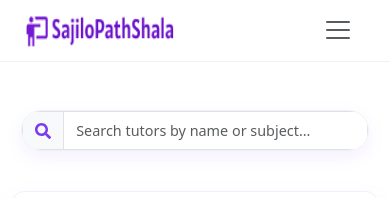
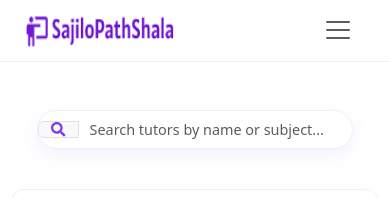
Before and after one commit to pratyush109/SajiloPathShala, a React (Vite) app in the folder client/: page /browser in a window 390 px wide. Shown: the top 198 px of the page. Built offline with nearby package versions, Linux system fonts and the light colour scheme; no server answers; sample sign-in values are in the browser's storage.

Commit message:
added the search css

```diff
--- a/client/src/style/SearchBar.css
+++ b/client/src/style/SearchBar.css
@@ -5,40 +5,81 @@
   --card-border: #eef2f7;
 }
 
-/* Search Bar */
+/* Wrapper */
 .search-wrapper {
   max-width: 680px;
+  width: 100%;
+  margin: 0 auto;
+  box-sizing: border-box;
+  padding: 0 1rem;
 }
 
+/* Search Box */
 .search-box {
+  display: flex;
+  align-items: center;
   border-radius: 50px;
   border: 1px solid var(--card-border);
   box-shadow: 0 6px 18px rgba(124, 58, 237, 0.08);
   overflow: hidden;
   transition: all 0.25s ease;
+  background: white;
 }
 
 .search-box:focus-within {
   border-color: var(--brand-purple);
   box-shadow: 0 8px 24px rgba(124, 58, 237, 0.18);
 }
+
+/* Icon */
 .search-icon {
-  pointer-events: none;   /* allows clicking through icon */
+  padding: 0 12px;
+  pointer-events: none;
+  color: #6b7280;
+  font-size: 1rem;
 }
 
+/* Input */
 .search-input {
-  position: relative;
+  flex: 1;
+  padding: 12px 16px;
+  border: none;
+  outline: none;
+  font-size: 1rem;
+  color: #111827;
+  background: transparent;
   z-index: 2;
 }
 
 .search-input:focus {
   box-shadow: none !important;
 }
-/* Responsive Search Bar */
+
+/* ========== RESPONSIVE BREAKPOINTS ========== */
+
+/* Large Laptop */
+@media (max-width: 1200px) {
+  .search-wrapper {
+    max-width: 600px;
+  }
+}
+
+/* Laptop / Medium screens */
+@media (max-width: 992px) {
+  .search-wrapper {
+    max-width: 540px;
+  }
+
+  .search-input {
+    font-size: 0.98rem;
+    padding: 11px 14px;
+  }
+}
+
+/* Tablet */
 @media (max-width: 768px) {
   .search-wrapper {
     max-width: 90%;
-    margin: 0 auto;
   }
 
   .search-box {
@@ -49,8 +90,13 @@
     font-size: 0.95rem;
     padding: 10px 14px;
   }
+
+  .search-icon {
+    font-size: 0.95rem;
+  }
 }
 
+/* Mobile */
 @media (max-width: 480px) {
   .search-wrapper {
     max-width: 95%;
@@ -64,4 +110,8 @@
     font-size: 0.9rem;
     padding: 8px 12px;
   }
+
+  .search-icon {
+    font-size: 0.9rem;
+  }
 }
```
